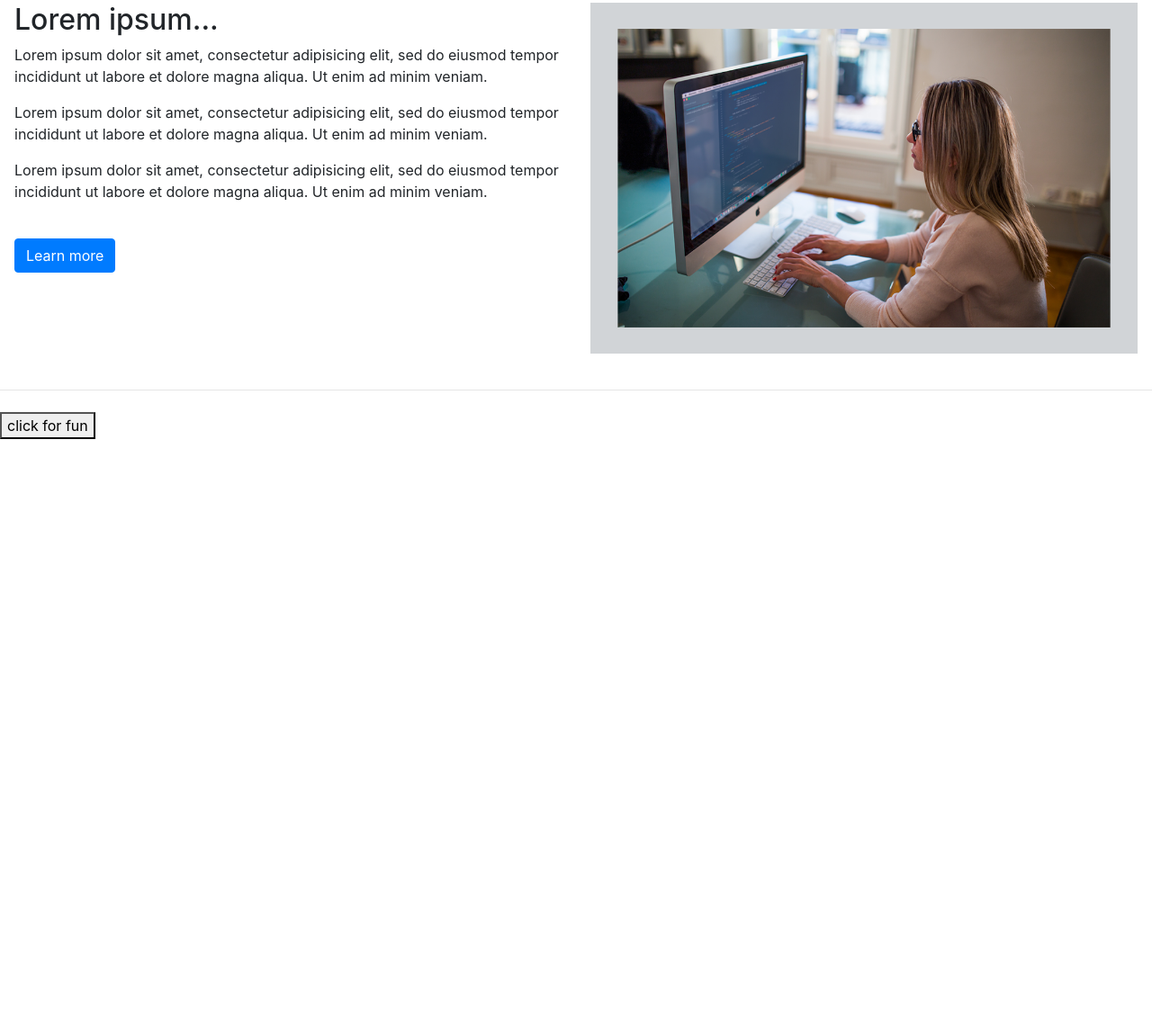
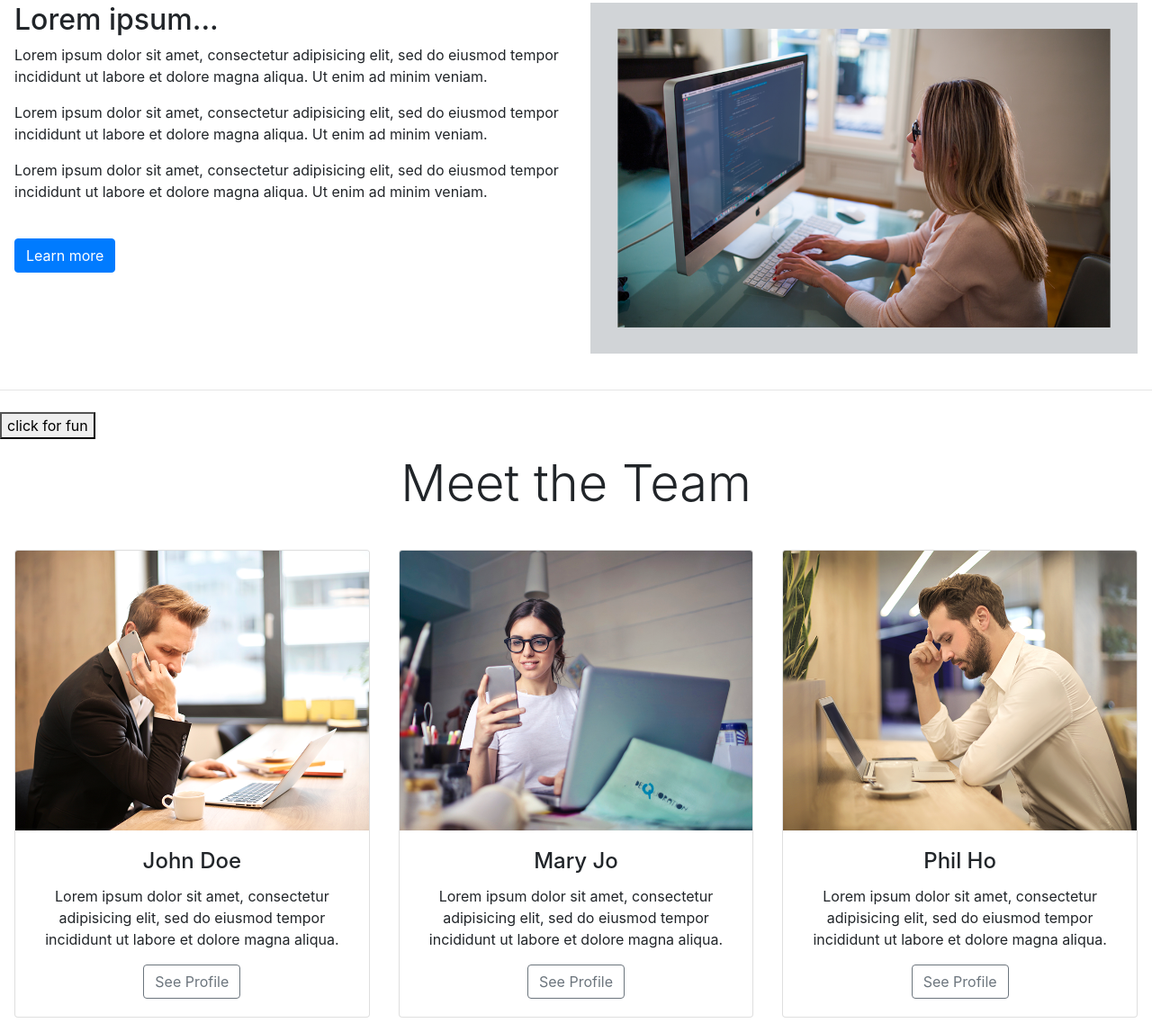
Before and after one commit to marcin-zybura/bootstrap_testwebsite, a website: page index.html in a window 1280 px wide. Shown: the part 1488-2635 px from the top of the page at 90% size. Before the commit the page ends 1976 px from the top, so only its background shows below. Drawn offline with nearby package versions, Linux system fonts and the light colour scheme.

Commit message:
team section

```diff
--- a/index.html
+++ b/index.html
@@ -163,5 +163,48 @@
       </div>
     </div>
   </div>
+
+  <div class="container-fluid padding">
+    <div class="row welcome text-center">
+      <div class="col-12">
+        <h1 class="display-4">Meet the Team</h1>
+      </div>
+      <hr>
+      <div class="container-fluid padding">
+        <div class="row padding">
+          <div class="col-md-4">
+            <div class="card">
+              <img class="card-img-top" src="img/team1.png" alt="">
+              <div class="card-body">
+                <h4 class="card-title">John Doe</h4>
+                <p class="card-text">Lorem ipsum dolor sit amet, consectetur adipisicing elit, sed do eiusmod tempor incididunt ut labore et dolore magna aliqua.</p>
+                <a href="#" class="btn btn-outline-secondary">See Profile</a>
+              </div>
+            </div>
+          </div>
+          <div class="col-md-4">
+            <div class="card">
+              <img class="card-img-top" src="img/team2.png" alt="">
+              <div class="card-body">
+                <h4 class="card-title">Mary Jo</h4>
+                <p class="card-text">Lorem ipsum dolor sit amet, consectetur adipisicing elit, sed do eiusmod tempor incididunt ut labore et dolore magna aliqua.</p>
+                <a href="#" class="btn btn-outline-secondary">See Profile</a>
+              </div>
+            </div>
+          </div>
+          <div class="col-md-4">
+            <div class="card">
+              <img class="card-img-top" src="img/team3.png" alt="">
+              <div class="card-body">
+                <h4 class="card-title">Phil Ho</h4>
+                <p class="card-text">Lorem ipsum dolor sit amet, consectetur adipisicing elit, sed do eiusmod tempor incididunt ut labore et dolore magna aliqua.</p>
+                <a href="#" class="btn btn-outline-secondary">See Profile</a>
+              </div>
+            </div>
+          </div>
+        </div>
+      </div>
+    </div>
+  </div>
 </body>
 </html>
```
